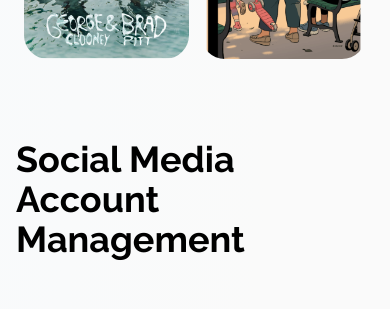
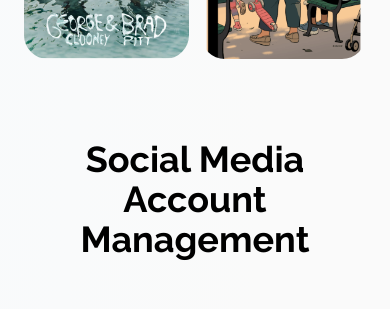
Before and after one commit to KennethWrong/christina-mbuyi-portfolio, a Next.js app: page / in a window 390 px wide. Shown: the part 1520-1829 px from the top of the page. Built offline with nearby package versions, Linux system fonts and the light colour scheme; a web font is replaced by a local one.

Commit message:
feat: fix minor bugs

```diff
--- a/components/index/CompaniesWorkedFor.tsx
+++ b/components/index/CompaniesWorkedFor.tsx
@@ -16,7 +16,7 @@ export default function CompaniesWorkedFor() {
 
   return (
     <div className="p-3 flex flex-col items-center">
-      <h1 className="mb-5 font-bold text-4xl lg:self-start">
+      <h1 className="mb-5 font-bold text-4xl lg:self-start text-center md:text-start">
         Companies Worked For
       </h1>
       <div className="grid grid-cols-2 md:grid-cols-3 gap-x-3 items-center gap-y-3">
--- a/components/index/Intro.tsx
+++ b/components/index/Intro.tsx
@@ -11,7 +11,7 @@ function Intro() {
     >
       <div className="justify-self-end flex flex-col lg:items-end items-center lg:justify-end justify-center">
         <img
-          className="object-cover h-5/6 rounded-3xl"
+          className="object-cover h-1/3 md:h-5/6 rounded-3xl"
           src="/images/face.png"
           alt="Profile image"
         />
--- a/components/index/SocialMediaAccountManagement.tsx
+++ b/components/index/SocialMediaAccountManagement.tsx
@@ -32,7 +32,7 @@ export default function SocialMediaAccountManage() {
 
   return (
     <div className="mt-5 px-4 flex flex-col lg:items-start items-center gap-y-4">
-      <h1 className="mb-5 font-bold text-4xl lg:self-start">
+      <h1 className="mb-5 font-bold text-4xl lg:self-start text-center md:text-left">
         Social Media Account Management
       </h1>
       <div className="mt-4">
--- a/components/index/TrendBlogReport.tsx
+++ b/components/index/TrendBlogReport.tsx
@@ -3,7 +3,7 @@ import { Button } from "../ui/button";
 export default function TrendBlogReport() {
   return (
     <div className="p-3 flex flex-col items-center">
-      <h1 className="mb-5 font-bold text-4xl lg:self-start">
+      <h1 className="mb-5 font-bold text-4xl lg:self-start text-center md:text-start">
         Trend Report and Blogs
       </h1>
       <div className="grid grid-cols-1 md:grid-cols-2 w-full items-center gap-y-4">
```
